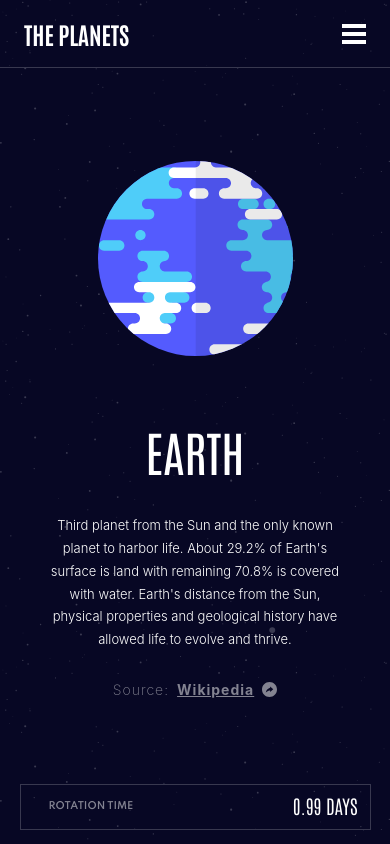
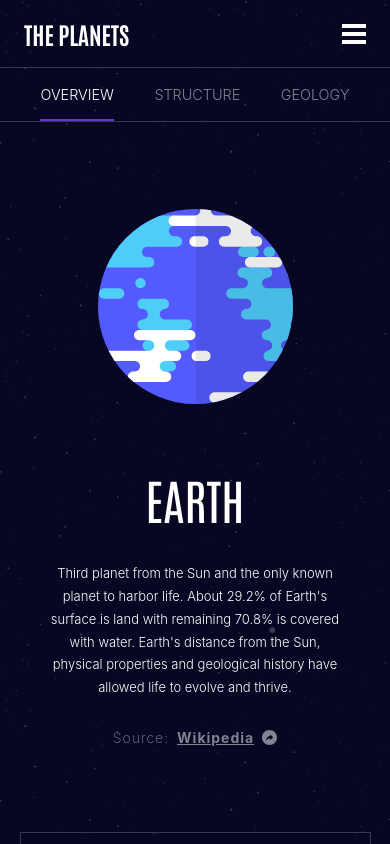
Before and after one commit to Uvacoder/abc-theplanets, a Next.js app: page / in a window 390 px wide. Shown: the top 844 px of the page. Built offline with nearby package versions, Linux system fonts and the light colour scheme.

Commit message:
mobil selector layout set

```diff
--- /dev/null
+++ b/components/MobileLayerSelector.js
@@ -0,0 +1,24 @@
+import styles from '../styles/MobileLayerSelector.module.css'
+import { Context } from '../context/Context'
+import { useContext } from 'react'
+
+export default function MobileLayerSelector() {
+
+    const {currentPlanet, handleOverviewClick, handleInternalStructureClick, handleSurfaceGeologyClick, currentLayer} = useContext(Context)
+
+    return (
+        <div className={styles.container}>
+            <span
+                className={styles.span}
+                style={{borderBottom: currentLayer === "overview" ? `2px solid ${currentPlanet.highlight}` : '', color: currentLayer === "overview" ? 'white' : ''}}>OVERVIEW</span>
+            <span
+                className={styles.span}
+                style={{borderBottom: currentLayer === "internal" ? `2px solid ${currentPlanet.highlight}` : '', color: currentLayer === "internal" ? 'white' : ''}}
+            >STRUCTURE</span>
+            <span
+                className={styles.span}
+                style={{borderBottom: currentLayer === "surface" ? `2px solid ${currentPlanet.highlight}` : '', color: currentLayer === "surface" ? 'white' : ''}}
+            >GEOLOGY</span>
+        </div>
+    )
+}
--- a/pages/index.js
+++ b/pages/index.js
@@ -3,11 +3,13 @@ import PlanetImage from '../components/PlanetImage'
 import PlanetInfo from '../components/PlanetInfo'
 import PlanetStatBox from '../components/PlanetStatBox'
 import HamburgerNav from '../components/HamburgerNav'
+import MobileLayerSelector from '../components/MobileLayerSelector'
 
 export default function Home() {
   return (
     <div className={styles.container}>
       <div className={styles.flexContainer}>
+        <MobileLayerSelector />
         <HamburgerNav />
         <PlanetImage />
         <PlanetInfo />
--- /dev/null
+++ b/styles/MobileLayerSelector.module.css
@@ -0,0 +1,28 @@
+
+.container {
+    display: none;
+
+}
+
+@media screen and (max-width: 650px) {
+    .container {
+        display: flex;
+        justify-content: space-evenly;
+        border-bottom: 1px solid rgb(56,56,79);
+        height: auto;
+        width: 100%;
+        position: absolute;
+        top: 70px;
+        color: #838391;
+        font-size: .9rem;
+        font-weight: 300;
+    }
+
+    .span {
+        padding: 1rem 0;
+    }
+
+    .span:hover {
+        cursor: pointer;
+    }
+}
--- a/styles/PlanetImage.module.css
+++ b/styles/PlanetImage.module.css
@@ -49,5 +49,6 @@
     .img {
         width: 50%;
         height: auto;
+        padding-top: 3rem;
     }
 }
```
